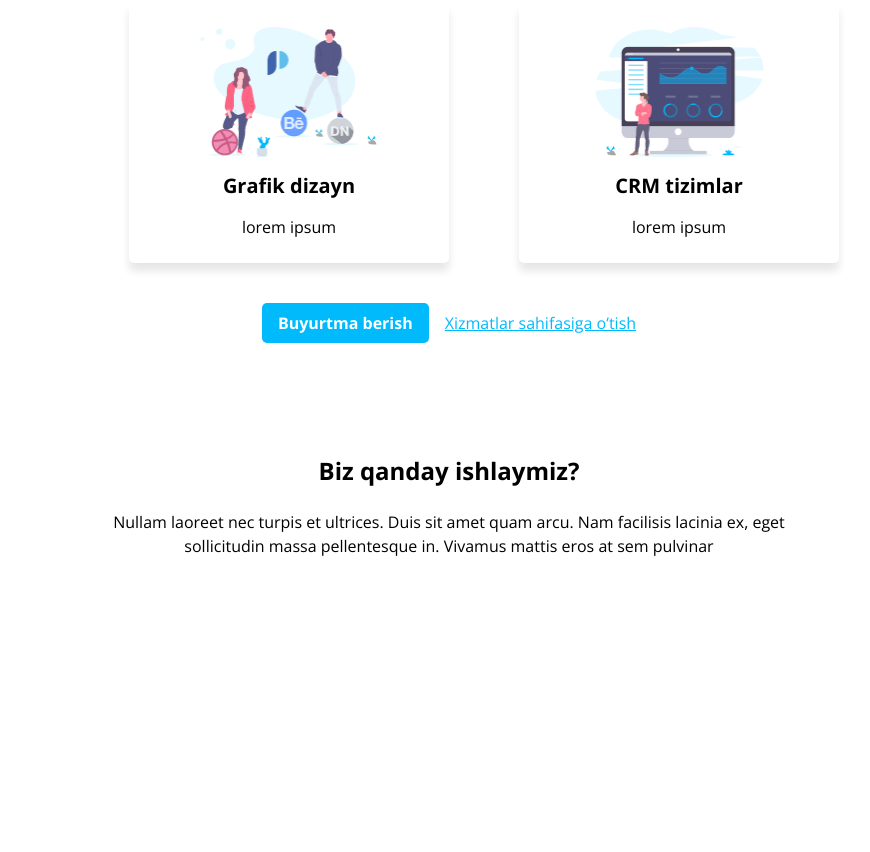
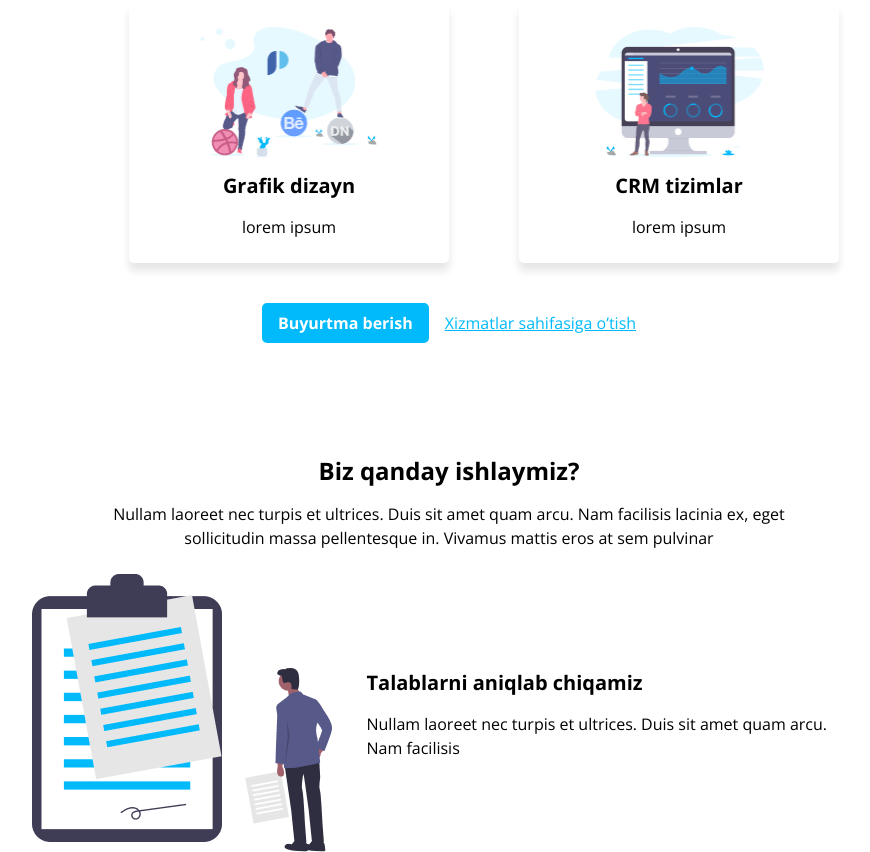
Before and after one commit to boburjonurazbayev/Pixer, a plain HTML site: page index.html in a window 1280 px wide. Shown: the part 952-1804 px from the top of the page, without its empty margins (191-1061 px from the left). Before the commit the page ends 1510 px from the top, so only its background shows below. Drawn offline with Linux system fonts and the light colour scheme.

Commit message:
Add service step initial commit

```diff
--- a/css/styles.css
+++ b/css/styles.css
@@ -480,6 +480,8 @@ img {
 /* SERVICES STEPS */
 
 .steps_heading {
+  margin: 0;
+  margin-bottom: 16px;
   font-weight: 700;
   font-size: 24px;
   line-height: 31px;
@@ -489,9 +491,39 @@ img {
 .steps_heading_text {
   width: 675px;
   margin: 0 auto;
-  font-weight: normal;
-font-size: 16px;
-line-height: 24px;
+  margin-bottom: 24px;
+  text-align: center;
+}
 
-text-align: center;
+.steps_list {
+  margin: 0;
+  padding: 0;
+  list-style-type: none;
 }
+
+.steps_item_first {
+  display: flex;
+  align-items: center;
+  justify-content: center;
+}
+
+.steps_item_first::before {
+  width: 300px;
+  height: 278px;
+  background-image: url(../images/step1.png);
+  background-repeat: no-repeat;
+  background-size: 300px 278px;
+  content: "";
+}
+
+.steps_item_info {
+  width: 500px;
+  margin-left: 35px;
+}
+
+.steps_item_heading {
+  margin-bottom: 8px;
+  font-weight: 700;
+  font-size: 20px;
+  line-height: 26px;
+}
--- a/index.html
+++ b/index.html
@@ -193,13 +193,28 @@
 
           <!-- SERVICES STEPS -->
 
-          <h3 class="steps_heading">Biz qanday ishlaymiz?</h3>
+          <h2 class="steps_heading">Biz qanday ishlaymiz?</h2>
 
           <p class="steps_heading_text">
             Nullam laoreet nec turpis et ultrices. Duis sit amet quam arcu. Nam
             facilisis lacinia ex, eget sollicitudin massa pellentesque in.
             Vivamus mattis eros at sem pulvinar
           </p>
+
+          <!-- SERVICES STEPS LIST -->
+
+          <ul class="steps_list">
+            <li class="steps_item_first">
+              <div class="steps_item_info">
+                <h3 class="steps_item_heading">Talablarni aniqlab chiqamiz</h3>
+
+                <p class="steps_item_text">
+                  Nullam laoreet nec turpis et ultrices. Duis sit amet quam
+                  arcu. Nam facilisis
+                </p>
+              </div>
+            </li>
+          </ul>
         </div>
       </section>
     </main>
```
Also changed, not shown: images/step1.png (added).
